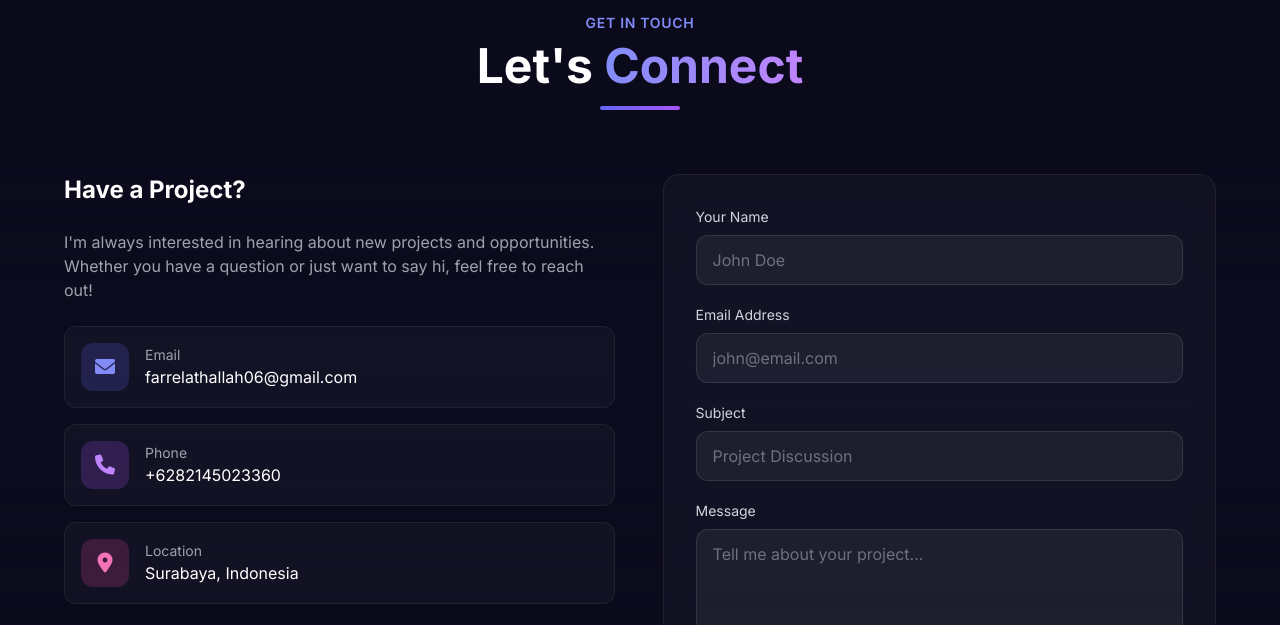
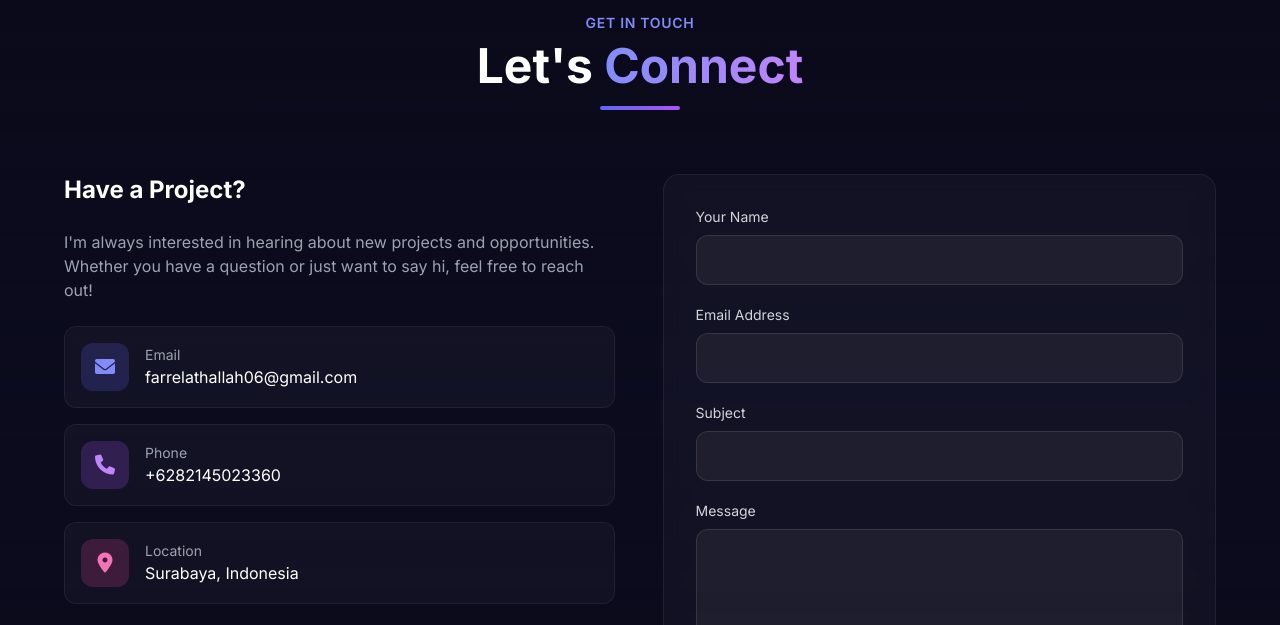
Before and after one commit to farrelku/web-portfolio, a plain HTML site: page index.html in a window 1280 px wide. Shown: the part 3218-3843 px from the top of the page. Drawn offline with nearby package versions, Linux system fonts and the light colour scheme.

Commit message:
Update index.html

```diff
--- a/index.html
+++ b/index.html
@@ -792,22 +792,22 @@
             <form class="lg:w-1/2 glass rounded-xl sm:rounded-2xl p-5 sm:p-6 md:p-8 space-y-4 sm:space-y-5 animate-slide-up delay-200">
                 <div>
                     <label class="block text-gray-300 text-xs sm:text-sm font-medium mb-1.5 sm:mb-2">Your Name</label>
-                    <input type="text" placeholder="John Doe"
+                    <input type="text" placeholder=""
                     class="w-full bg-white/5 border border-white/10 rounded-xl px-3 sm:px-4 py-2.5 sm:py-3 text-white placeholder-gray-500 text-sm sm:text-base focus:outline-none focus:border-indigo-500/50 focus:ring-2 focus:ring-indigo-500/20 transition-all" />
                 </div>
                 <div>
                     <label class="block text-gray-300 text-xs sm:text-sm font-medium mb-1.5 sm:mb-2">Email Address</label>
-                    <input type="email" placeholder="john@email.com"
+                    <input type="email" placeholder=""
                     class="w-full bg-white/5 border border-white/10 rounded-xl px-3 sm:px-4 py-2.5 sm:py-3 text-white placeholder-gray-500 text-sm sm:text-base focus:outline-none focus:border-indigo-500/50 focus:ring-2 focus:ring-indigo-500/20 transition-all" />
                 </div>
                 <div>
                     <label class="block text-gray-300 text-xs sm:text-sm font-medium mb-1.5 sm:mb-2">Subject</label>
-                    <input type="text" placeholder="Project Discussion"
+                    <input type="text" placeholder=""
                     class="w-full bg-white/5 border border-white/10 rounded-xl px-3 sm:px-4 py-2.5 sm:py-3 text-white placeholder-gray-500 text-sm sm:text-base focus:outline-none focus:border-indigo-500/50 focus:ring-2 focus:ring-indigo-500/20 transition-all" />
                 </div>
                 <div>
                     <label class="block text-gray-300 text-xs sm:text-sm font-medium mb-1.5 sm:mb-2">Message</label>
-                    <textarea rows="4" placeholder="Tell me about your project..."
+                    <textarea rows="4" placeholder=""
                     class="w-full bg-white/5 border border-white/10 rounded-xl px-3 sm:px-4 py-2.5 sm:py-3 text-white placeholder-gray-500 text-sm sm:text-base focus:outline-none focus:border-indigo-500/50 focus:ring-2 focus:ring-indigo-500/20 transition-all resize-none"></textarea>
                 </div>
                 <button type="submit"
```
